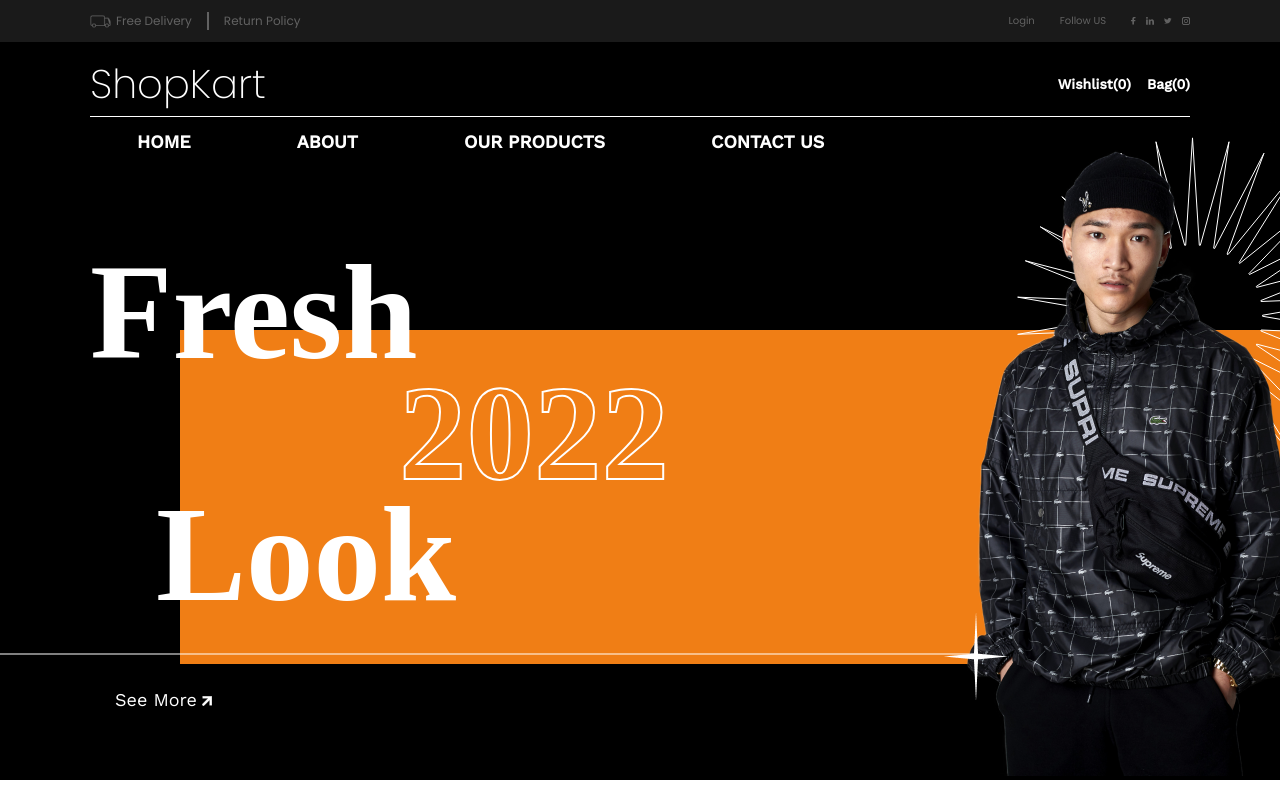
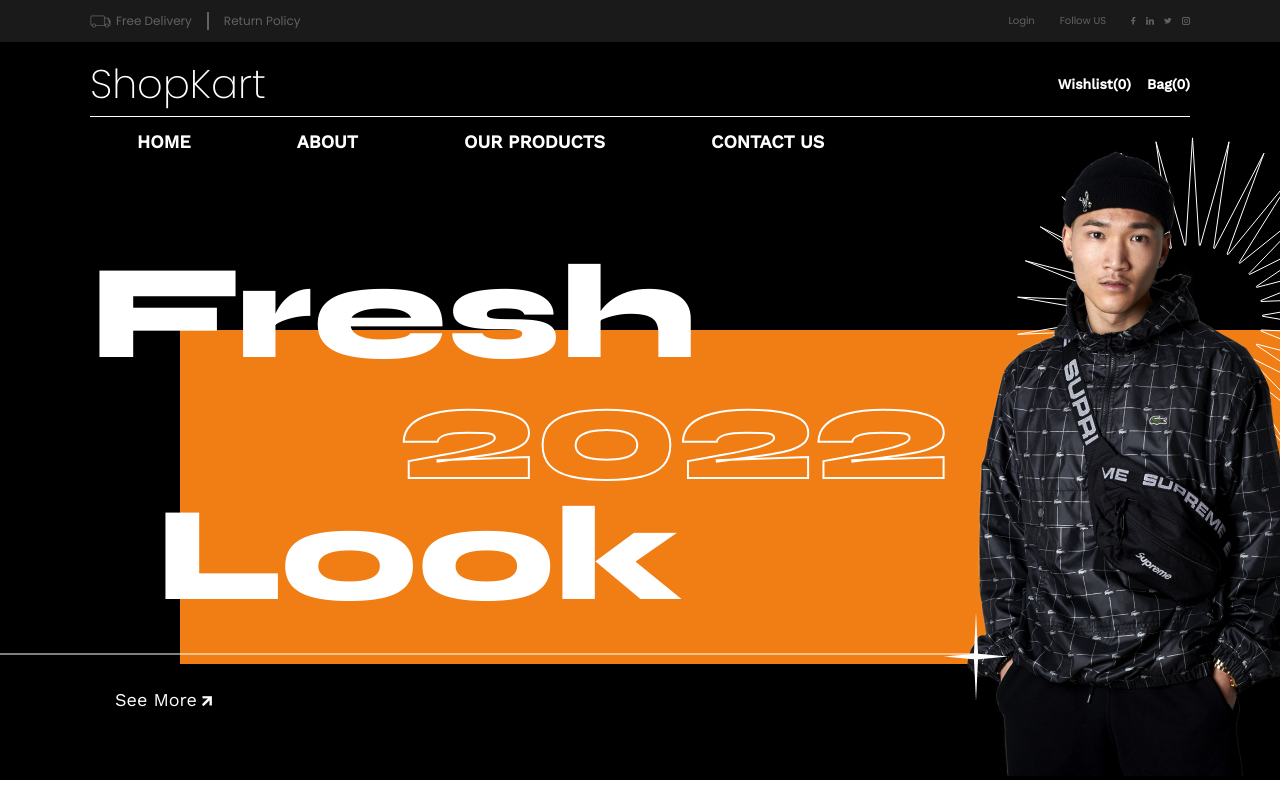
Before and after one commit to pradhanharshit/Studio-Graphene-Assignment, a React (Create React App) app: page / in a window 1280 px wide. Shown: the top 800 px of the page. Built offline with nearby package versions, Linux system fonts and the light colour scheme.

Commit message:
feat: more font families added

```diff
--- a/src/App.css
+++ b/src/App.css
@@ -1 +1 @@
-@import url("https://fonts.googleapis.com/css2?family=Poppins:wght@200;300;400&family=Roboto:wght@100&family=Work+Sans:wght@400;500&display=swap");
+@import url("https://fonts.googleapis.com/css2?family=Poppins:wght@200;300;400&family=Roboto:wght@100&family=Syne:wght@800&family=Work+Sans:wght@300;400;500&display=swap");
```
